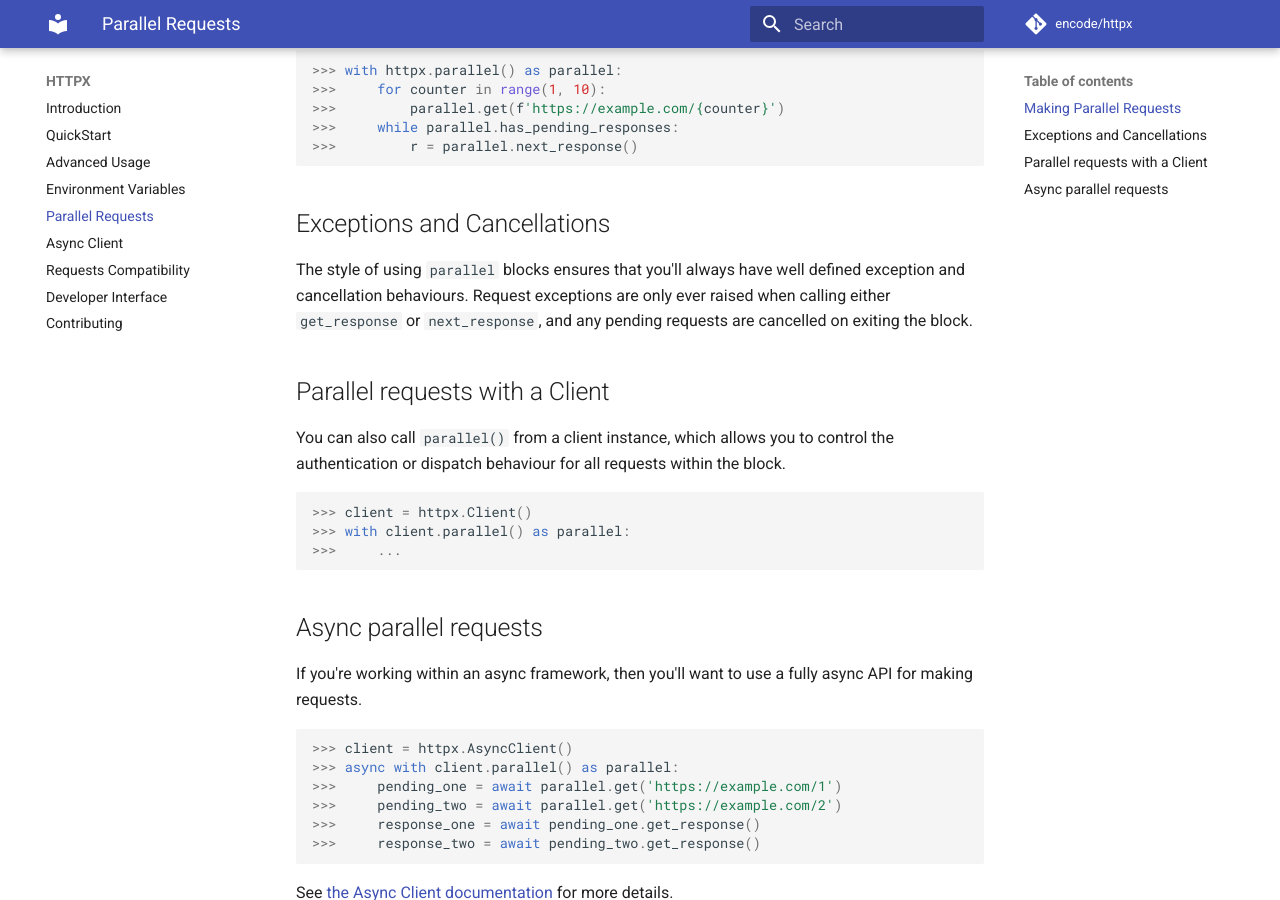
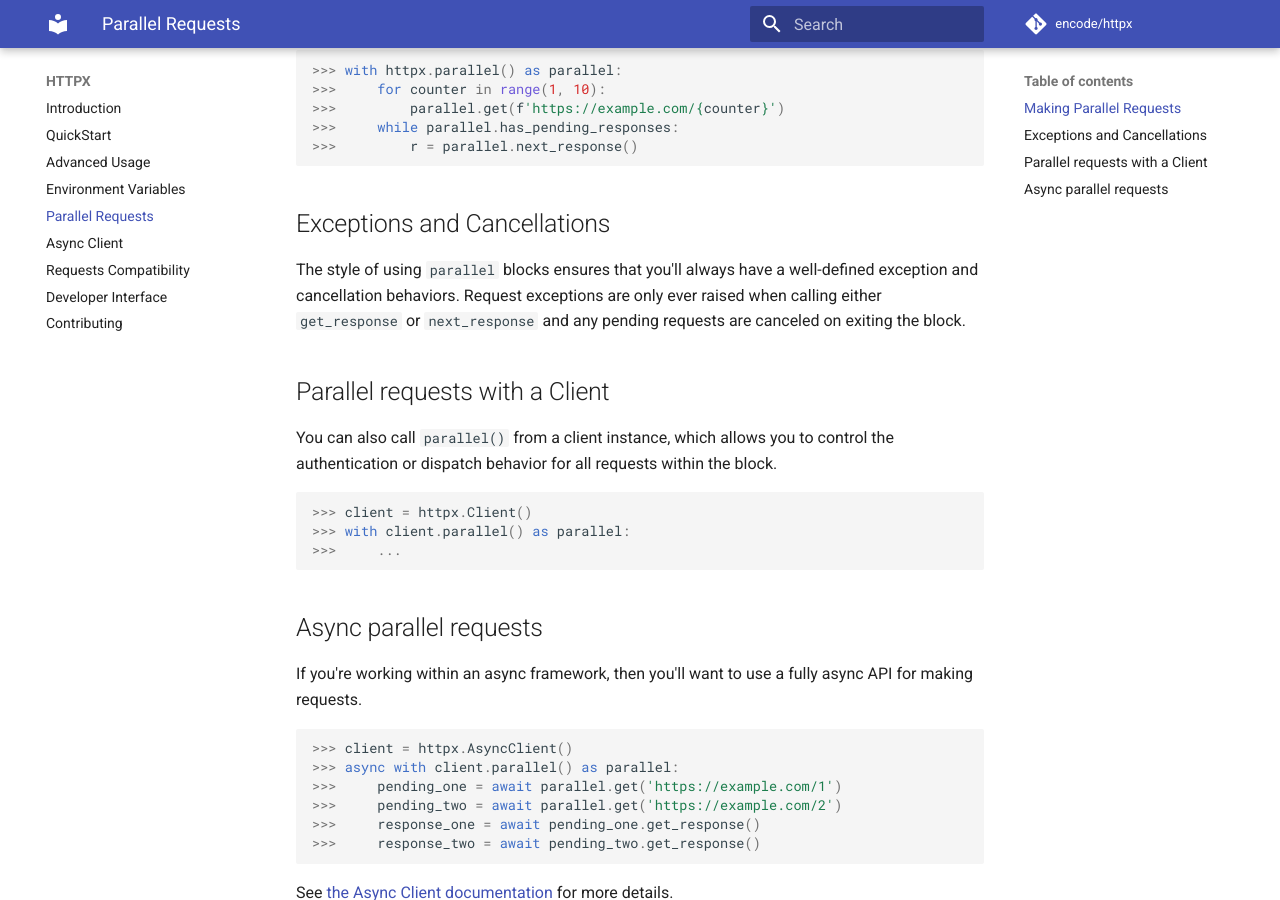
Before and after one commit to CarolinaBentrescas/httpx2, an MkDocs documentation site: the page built from docs/parallel.md, in a window 1280 px wide and 900 px high, scrolled down 704 px. Built offline with MkDocs 1.6.1 and Material for MkDocs 9.7.7, drawn with Linux system fonts in a browser that asks for light colours; comment, search, counter and statistics services are not loaded.

Commit message:
Fix typos, spelling issues, and grammar in docs (#426)

````diff
--- a/docs/parallel.md
+++ b/docs/parallel.md
@@ -37,15 +37,14 @@ as soon as it's available:
 
 ## Exceptions and Cancellations
 
-The style of using `parallel` blocks ensures that you'll always have well
-defined exception and cancellation behaviours. Request exceptions are only ever
-raised when calling either `get_response` or `next_response`, and any pending
-requests are cancelled on exiting the block.
+The style of using `parallel` blocks ensures that you'll always have a well-defined exception and cancellation behaviors. Request exceptions are only ever
+raised when calling either `get_response` or `next_response` and any pending
+requests are canceled on exiting the block.
 
 ## Parallel requests with a Client
 
 You can also call `parallel()` from a client instance, which allows you to
-control the authentication or dispatch behaviour for all requests within the
+control the authentication or dispatch behavior for all requests within the
 block.
 
 ```python
````
Also changed, not shown: README.md (+1 -1 lines), docs/advanced.md (+4 -4 lines), docs/compatibility.md (+1 -1 lines), docs/contributing.md (+4 -4 lines), docs/index.md (+1 -1 lines), docs/quickstart.md (+8 -8 lines).
